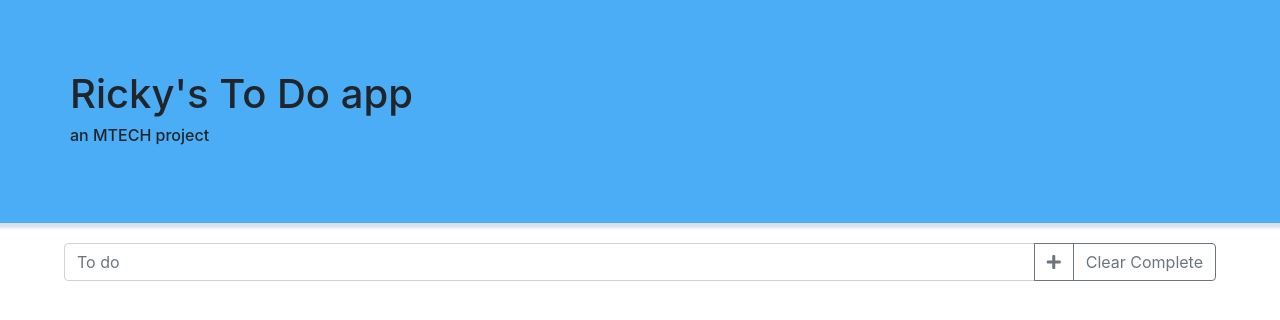
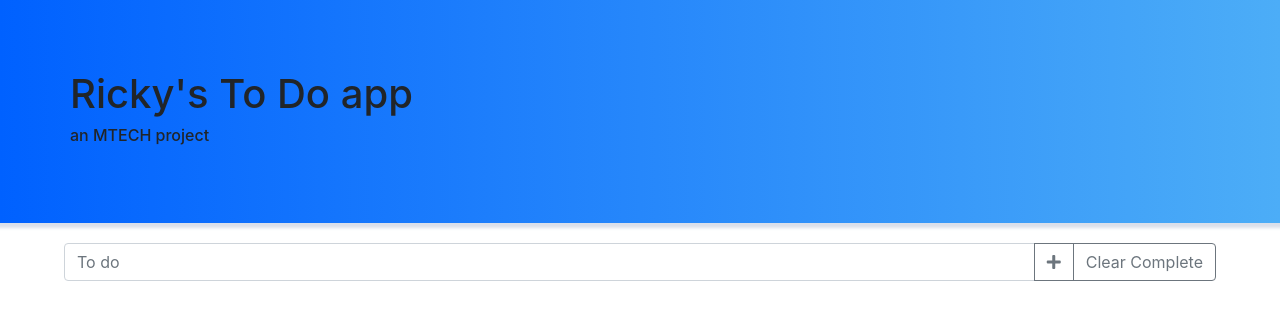
Before and after one commit to ricardobaeza/to-do-list, a plain HTML site: page index.html in a window 1280 px wide. Drawn offline with nearby package versions, Linux system fonts and the light colour scheme.

Commit message:
added a gradient to the header

```diff
--- a/styles.css
+++ b/styles.css
@@ -11,7 +11,7 @@ input {
 
 header {
     padding: 70px;
-    background-color: #4cadf7;
+    background-image: linear-gradient(to right, #0061ff, #4CADF7);
     margin-bottom: 20px;
     box-shadow: 0 0 3px 5px #dadfea;
 
```
